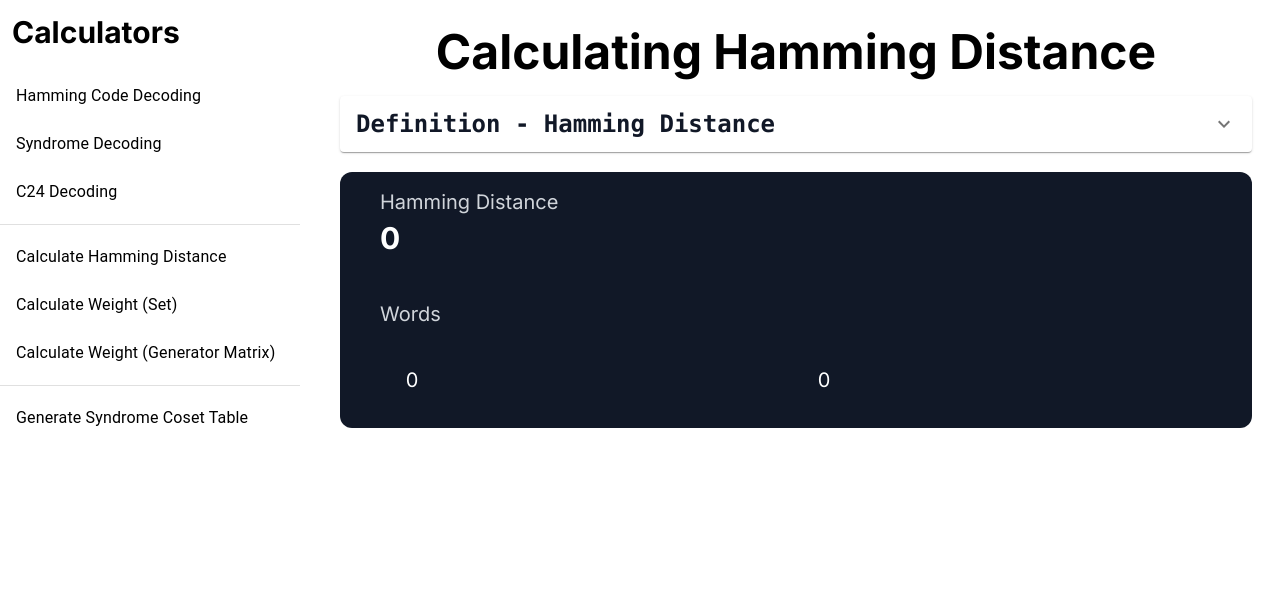
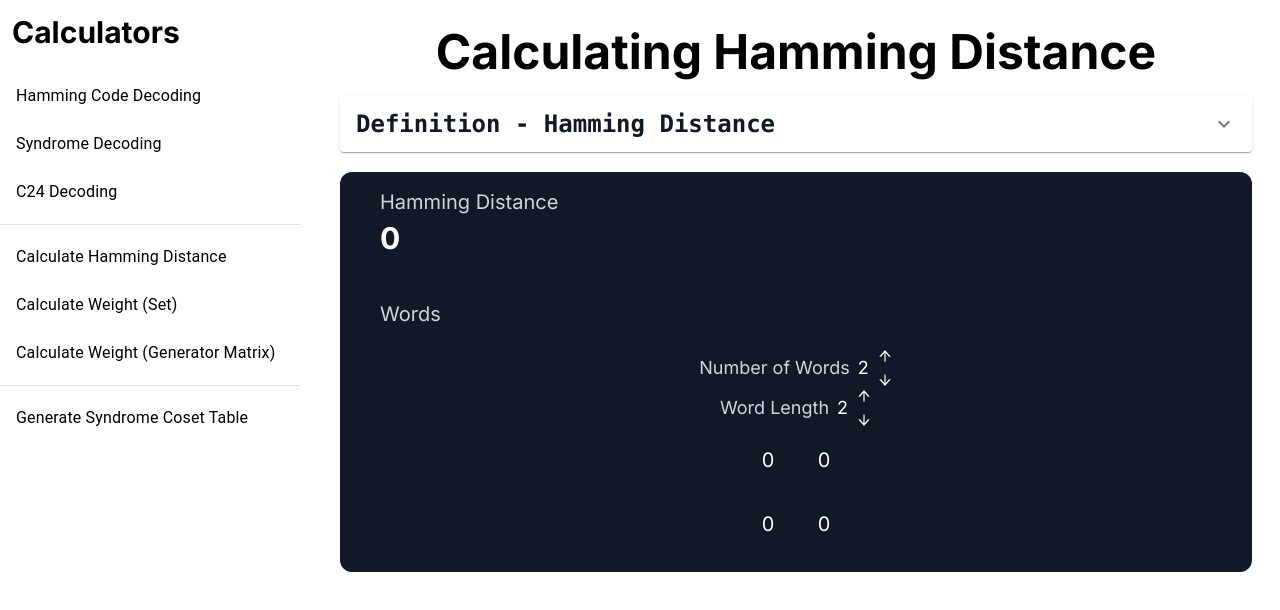
Before and after one commit to pl3lee/coding-theory-calculator, a Next.js app in the folder client/: page /calculate-hamming-distance in a window 1280 px wide. Shown: the top 610 px of the page. Built offline with nearby package versions, Linux system fonts and the light colour scheme.

Commit message:
made words input work

```diff
--- a/client/src/app/(calculate)/calculate-hamming-distance/components/HammingDistanceCalculator.tsx
+++ b/client/src/app/(calculate)/calculate-hamming-distance/components/HammingDistanceCalculator.tsx
@@ -14,6 +14,27 @@ const HammingDistanceCalculator = () => {
   const [loading, setLoading] = useState<boolean>(false);
   const [error, setError] = useState<boolean>(false);
 
+  return (
+    <Calculator
+      resultName="Hamming Distance"
+      results={{ result, loading, error }}
+      calculatorItems={[
+        {
+          item: <WordsInput words={words} setWords={setWords} />,
+          itemName: "Words",
+        },
+      ]}
+    />
+  );
+};
+
+const WordsInput = ({
+  words,
+  setWords,
+}: {
+  words: number[][];
+  setWords: React.Dispatch<React.SetStateAction<number[][]>>;
+}) => {
   const handleAddWord = () => {
     const newWord = [];
     for (let i = 0; i < words[0].length; i++) {
@@ -48,17 +69,37 @@ const HammingDistanceCalculator = () => {
     setWords(newWords);
   };
 
+  const handleChangeWord = (word: number[], index: number) => {
+    const newWords: number[][] = [...words];
+    newWords[index] = word;
+    setWords(newWords);
+  };
+
   return (
-    <Calculator
-      resultName="Hamming Distance"
-      results={{ result, loading, error }}
-      calculatorItems={[
-        {
-          item: <WordInput word={[words[0]]} setWord={setWords} />,
-          itemName: "Words",
-        },
-      ]}
-    />
+    <div className="flex flex-col items-center">
+      <ChangeDim
+        dim={words.length}
+        addDim={handleAddWord}
+        removeDim={handleRemoveWord}
+        name="Number of Words"
+      />
+      <ChangeDim
+        dim={words[0].length}
+        addDim={handleAddCol}
+        removeDim={handleRemoveCol}
+        name="Word Length"
+      />
+      {words.map((word, index) => {
+        return (
+          <div className="flex flex-row items-center" key={index}>
+            <WordInput
+              word={word}
+              setWord={(word) => handleChangeWord(word, index)}
+            />
+          </div>
+        );
+      })}
+    </div>
   );
 };
 
--- a/client/src/components/WordInput.tsx
+++ b/client/src/components/WordInput.tsx
@@ -2,11 +2,11 @@ const WordInput = ({
   word,
   setWord,
 }: {
-  word: number[][];
-  setWord: React.Dispatch<React.SetStateAction<number[][]>>;
+  word: number[];
+  setWord: (word: number[]) => void;
 }) => {
   const gridStyle = {
-    gridTemplateColumns: `repeat(${word[0].length}, 1fr)`,
+    gridTemplateColumns: `repeat(${word.length}, 1fr)`,
     gridTemplateRows: `repeat(1, 1fr)`,
   };
 
@@ -17,20 +17,18 @@ const WordInput = ({
         ...gridStyle,
       }}
     >
-      {word[0].map((num, j) => {
+      {word.map((num, j) => {
         return (
           <input
             key={`${j}`}
             type="number"
             value={num.toString()}
             className="w-12 h-12 overflow-x-auto flex justify-center text-center focus:outline-none bg-gray-900 text-xl"
-            onChange={(e) =>
-              setWord((prevMatrix: number[][]) => {
-                const newMatrix = [...prevMatrix];
-                newMatrix[0][j] = Number(e.target.value);
-                return newMatrix;
-              })
-            }
+            onChange={(e) => {
+              const newWord = [...word];
+              newWord[j] = parseInt(e.target.value);
+              setWord(newWord);
+            }}
           />
         );
       })}
```
